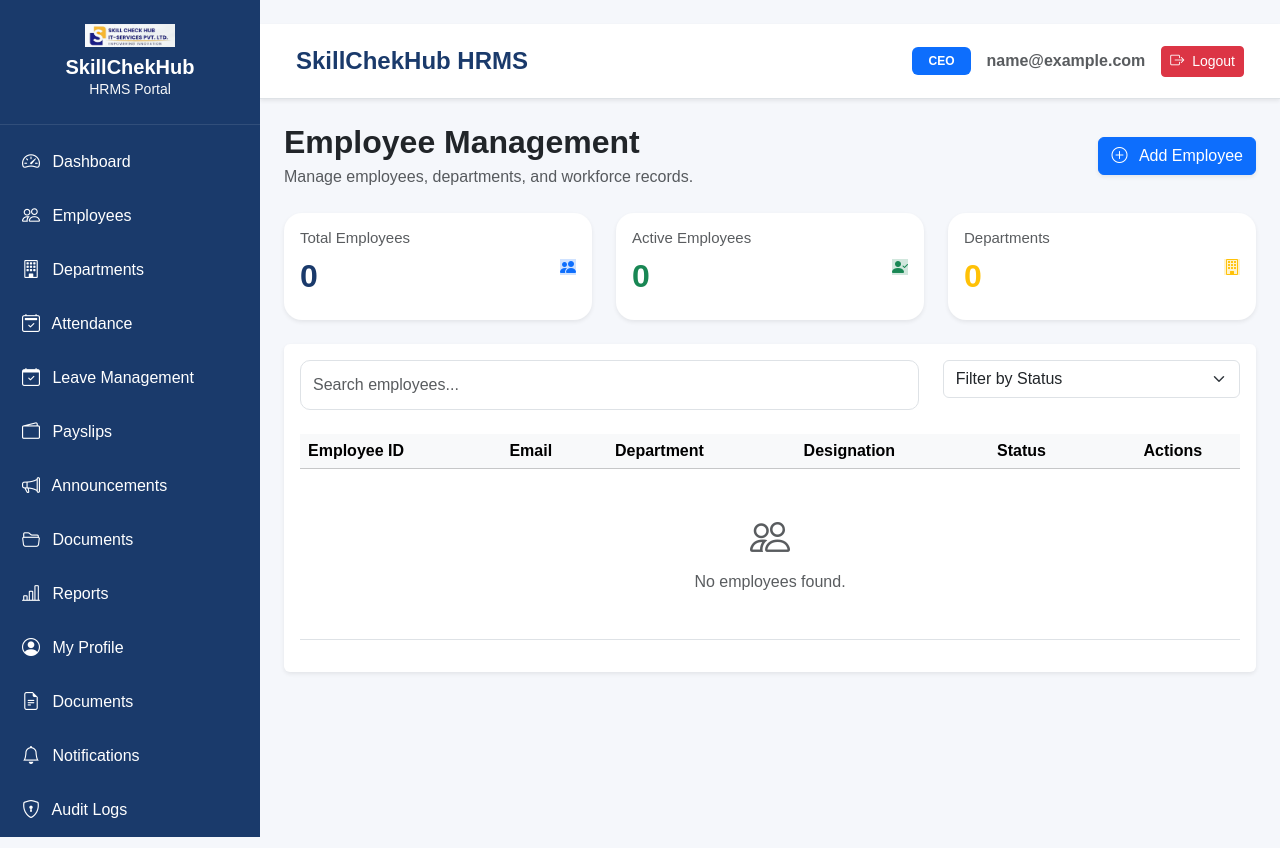
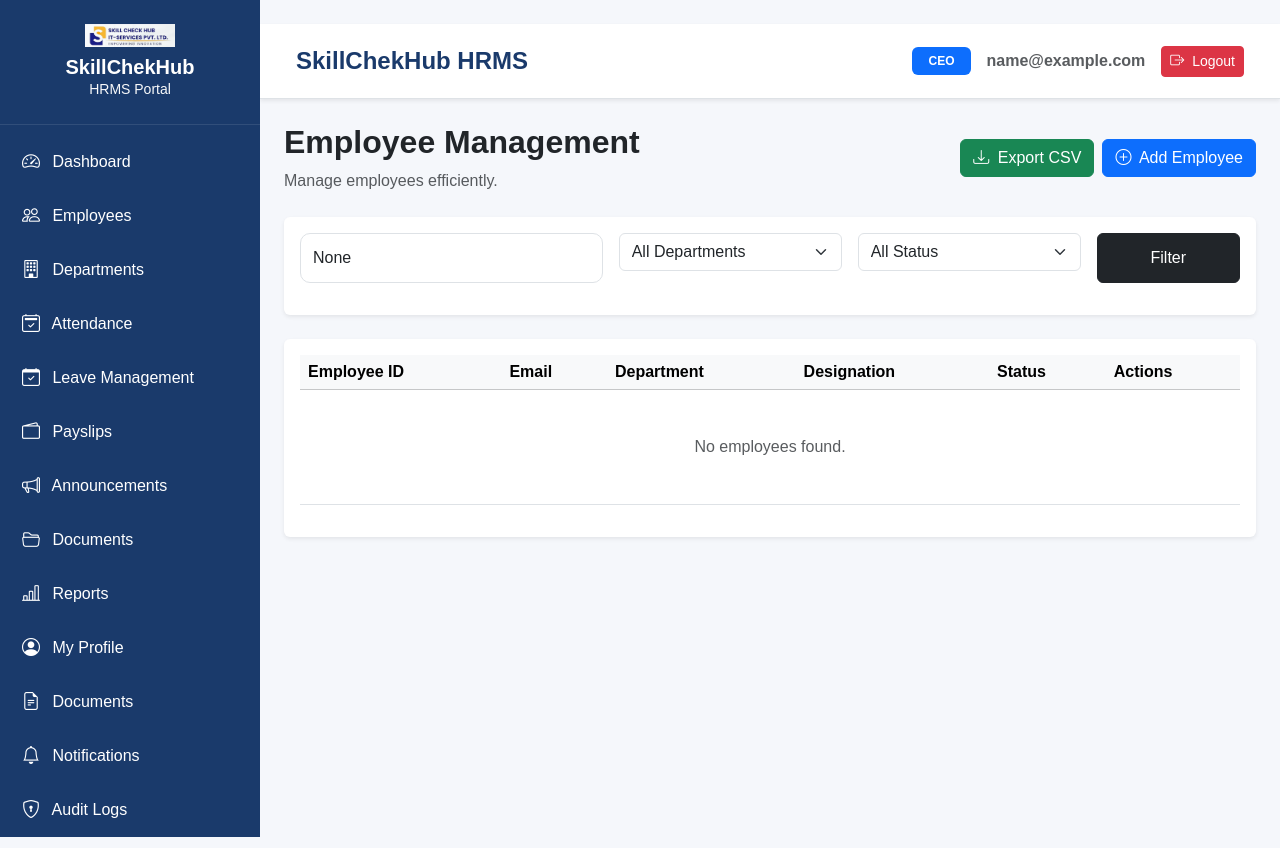
Before and after one commit to rahul4018/ABC-HRMS-Portal, a Django app: page /employees/ in a window 1280 px wide. Run offline with Django 5.2, Linux system fonts and the light colour scheme; the visitor is signed in with stand-in values (Sample User, id 1); data comes from the database, SQL or seed files in the repository; data that the repository does not hold is empty.

Commit message:
Implemented employee search, filters, CSV export, and document management

```diff
--- a/apps/employees/urls.py
+++ b/apps/employees/urls.py
@@ -1,6 +1,11 @@
 from django.urls import path
 
 from .views import (
+
+    # ==========================================
+    # EMPLOYEE
+    # ==========================================
+
     employee_list,
     employee_detail,
     employee_add,
@@ -8,13 +13,55 @@ from .views import (
     employee_delete,
     my_profile,
 
+    # ==========================================
+    # DEPARTMENTS
+    # ==========================================
+
     department_list,
     department_add,
     department_edit,
     department_delete,
 
+    # ==========================================
+    # PAYSLIPS
+    # ==========================================
+
     payslip_list,
     payslip_detail,
+    download_payslip_pdf,
+
+    # ==========================================
+    # ATTENDANCE
+    # ==========================================
+
+    attendance_list,
+    mark_attendance,
+
+    # ==========================================
+    # ANNOUNCEMENTS
+    # ==========================================
+
+    announcement_list,
+
+    # ==========================================
+    # REPORTS
+    # ==========================================
+
+    reports_dashboard,
+
+    # ==========================================
+    # DOCUMENTS
+    # ==========================================
+
+    document_list,
+    upload_document,
+    delete_document,
+
+    # ==========================================
+    # EXPORTS
+    # ==========================================
+
+    export_employees_csv,
 )
 
 urlpatterns = [
@@ -33,6 +80,12 @@ urlpatterns = [
         'add/',
         employee_add,
         name='employee_add'
+    ),
+
+    path(
+        'export/csv/',
+        export_employees_csv,
+        name='export_employees_csv'
     ),
 
     path(
@@ -107,4 +160,68 @@ urlpatterns = [
         name='payslip_detail'
     ),
 
+    path(
+        'payslips/<int:pk>/pdf/',
+        download_payslip_pdf,
+        name='download_payslip_pdf'
+    ),
+
+    # ==========================================
+    # ATTENDANCE URLS
+    # ==========================================
+
+    path(
+        'attendance/',
+        attendance_list,
+        name='attendance_list'
+    ),
+
+    path(
+        'attendance/mark/',
+        mark_attendance,
+        name='mark_attendance'
+    ),
+
+    # ==========================================
+    # ANNOUNCEMENT URLS
+    # ==========================================
+
+    path(
+        'announcements/',
+        announcement_list,
+        name='announcement_list'
+    ),
+
+    # ==========================================
+    # REPORTS URLS
+    # ==========================================
+
+    path(
+        'reports/',
+        reports_dashboard,
+        name='reports_dashboard'
+    ),
+
+    # ==========================================
+    # DOCUMENT URLS
+    # ==========================================
+
+    path(
+        'documents/',
+        document_list,
+        name='document_list'
+    ),
+
+    path(
+        'documents/upload/',
+        upload_document,
+        name='upload_document'
+    ),
+
+    path(
+        'documents/<int:pk>/delete/',
+        delete_document,
+        name='delete_document'
+    ),
+
 ]
--- a/apps/employees/views.py
+++ b/apps/employees/views.py
@@ -1,3 +1,5 @@
+import csv
+
 from datetime import date
 from datetime import datetime
 
@@ -11,14 +13,13 @@ from django.contrib import messages
 
 from django.contrib.auth.decorators import login_required
 
-from django.db.models import Count
+from django.db.models import Count, Q
 
 from django.http import HttpResponse
 
 from reportlab.pdfgen import canvas
 
 from apps.leave.models import Leave
-
 from apps.payslips.models import Payslip
 
 from .models import (
@@ -52,6 +53,14 @@ def dashboard(request):
 
     total_announcements = Announcement.objects.count()
 
+    active_employees = Employee.objects.filter(
+        status='ACTIVE'
+    ).count()
+
+    pending_leaves = Leave.objects.filter(
+        status='PENDING'
+    ).count()
+
     context = {
 
         'total_employees': total_employees,
@@ -61,6 +70,10 @@ def dashboard(request):
         'total_attendance': total_attendance,
 
         'total_announcements': total_announcements,
+
+        'active_employees': active_employees,
+
+        'pending_leaves': pending_leaves,
     }
 
     return render(
@@ -83,8 +96,55 @@ def employee_list(request):
         'department'
     ).all()
 
+    search_query = request.GET.get(
+        'search'
+    )
+
+    department_filter = request.GET.get(
+        'department'
+    )
+
+    status_filter = request.GET.get(
+        'status'
+    )
+
+    if search_query:
+
+        employees = employees.filter(
+
+            Q(user__email__icontains=search_query) |
+
+            Q(employee_id__icontains=search_query) |
+
+            Q(designation__icontains=search_query)
+
+        )
+
+    if department_filter:
+
+        employees = employees.filter(
+            department__id=department_filter
+        )
+
+    if status_filter:
+
+        employees = employees.filter(
+            status=status_filter
+        )
+
+    departments = Department.objects.all()
+
     context = {
-        'employees': employees
+
+        'employees': employees,
+
+        'departments': departments,
+
+        'search_query': search_query,
+
+        'department_filter': department_filter,
+
+        'status_filter': status_filter,
     }
 
     return render(
@@ -92,6 +152,52 @@ def employee_list(request):
         'employees/list.html',
         context
     )
+
+
+@login_required
+@role_required(['CEO', 'HR_ADMIN'])
+def export_employees_csv(request):
+
+    response = HttpResponse(
+        content_type='text/csv'
+    )
+
+    response[
+        'Content-Disposition'
+    ] = 'attachment; filename="employees.csv"'
+
+    writer = csv.writer(response)
+
+    writer.writerow([
+        'Employee ID',
+        'Email',
+        'Department',
+        'Designation',
+        'Status',
+    ])
+
+    employees = Employee.objects.select_related(
+        'user',
+        'department'
+    ).all()
+
+    for employee in employees:
+
+        writer.writerow([
+
+            employee.employee_id,
+
+            employee.user.email,
+
+            employee.department,
+
+            employee.designation,
+
+            employee.status,
+
+        ])
+
+    return response
 
 
 @login_required
@@ -391,7 +497,10 @@ def payslip_list(request):
 
     if request.user.role in ['CEO', 'HR_ADMIN']:
 
-        payslips = Payslip.objects.all()
+        payslips = Payslip.objects.select_related(
+            'employee',
+            'employee__user'
+        ).all()
 
     else:
 
@@ -715,6 +824,20 @@ def download_payslip_pdf(request, pk):
         pk=pk
     )
 
+    if (
+        request.user.role == 'EMPLOYEE'
+        and payslip.employee.user != request.user
+    ):
+
+        messages.error(
+            request,
+            'Access denied.'
+        )
+
+        return redirect(
+            'payslip_list'
+        )
+
     response = HttpResponse(
         content_type='application/pdf'
     )
@@ -752,18 +875,24 @@ def download_payslip_pdf(request, pk):
     pdf.drawString(
         50,
         710,
+        f'Department: {payslip.employee.department}'
+    )
+
+    pdf.drawString(
+        50,
+        680,
         f'Month: {payslip.month}'
     )
 
     pdf.drawString(
         50,
-        680,
+        650,
         f'Year: {payslip.year}'
     )
 
     pdf.drawString(
         50,
-        650,
+        620,
         f'Net Salary: ₹ {payslip.net_salary}'
     )
 
@@ -810,16 +939,12 @@ def document_list(request):
 @login_required
 def upload_document(request):
 
-    # CEO and HR_ADMIN can upload
-    # documents for any employee
     if request.user.role in ['CEO', 'HR_ADMIN']:
 
         employees = Employee.objects.select_related(
             'user'
         ).all()
 
-    # EMPLOYEE can upload only
-    # for themselves
     else:
 
         employees = Employee.objects.filter(
@@ -833,8 +958,6 @@ def upload_document(request):
             id=request.POST.get('employee')
         )
 
-        # Prevent employee from uploading
-        # for another employee
         if (
             request.user.role == 'EMPLOYEE'
             and employee.user != request.user
@@ -849,6 +972,19 @@ def upload_document(request):
                 'document_list'
             )
 
+        file = request.FILES.get('file')
+
+        if not file:
+
+            messages.error(
+                request,
+                'Please select a file.'
+            )
+
+            return redirect(
+                'upload_document'
+            )
+
         EmployeeDocument.objects.create(
 
             employee=employee,
@@ -859,7 +995,7 @@ def upload_document(request):
                 'document_type'
             ),
 
-            file=request.FILES.get('file'),
+            file=file,
 
             uploaded_by=request.user
 
@@ -893,6 +1029,20 @@ def delete_document(request, pk):
         pk=pk
     )
 
+    if (
+        request.user.role == 'EMPLOYEE'
+        and document.employee.user != request.user
+    ):
+
+        messages.error(
+            request,
+            'Access denied.'
+        )
+
+        return redirect(
+            'document_list'
+        )
+
     document.file.delete()
 
     document.delete()
--- a/templates/employees/list.html
+++ b/templates/employees/list.html
@@ -2,187 +2,157 @@
 
 {% block content %}
 
-<!-- Header -->
 <div class="d-flex justify-content-between align-items-center mb-4">
 
     <div>
 
-        <h2 class="fw-bold mb-1">
+        <h2 class="fw-bold">
             Employee Management
         </h2>
 
         <p class="text-muted mb-0">
-            Manage employees, departments, and workforce records.
+            Manage employees efficiently.
         </p>
 
     </div>
 
-    {% if request.user.role == 'CEO' or request.user.role == 'HR' %}
+    <div class="d-flex gap-2">
 
-    <a href="{% url 'employee_add' %}"
-       class="btn btn-primary shadow-sm">
+        <a href="{% url 'export_employees_csv' %}"
+           class="btn btn-success">
 
-        <i class="bi bi-plus-circle me-2"></i>
+            <i class="bi bi-download me-1"></i>
+
+            Export CSV
+
+        </a>
+
+        <a href="/employees/add/"
+           class="btn btn-primary">
+
+            <i class="bi bi-plus-circle me-1"></i>
 
             Add Employee
 
         </a>
 
-    {% endif %}
-
-</div>
-
-<!-- Stats Cards -->
-<div class="row mb-4">
-
-    <div class="col-md-4">
-
-        <div class="card border-0 shadow-sm dashboard-card">
-
-            <div class="card-body">
-
-                <div class="d-flex justify-content-between align-items-center">
-
-                    <div>
-
-                        <h6 class="text-muted">
-                            Total Employees
-                        </h6>
-
-                        <h2 class="fw-bold">
-                            {{ employees.count }}
-                        </h2>
-
-                    </div>
-
-                    <div class="icon-circle bg-primary-subtle">
-
-                        <i class="bi bi-people-fill text-primary"></i>
-
     </div>
 
 </div>
 
-            </div>
+<!-- SEARCH & FILTERS -->
+
+<div class="card border-0 shadow-sm mb-4">
+
+    <div class="card-body">
+
+        <form method="GET">
+
+            <div class="row g-3">
+
+                <!-- Search -->
+
+                <div class="col-md-4">
+
+                    <input type="text"
+                           name="search"
+                           class="form-control"
+                           placeholder="Search by email..."
+                           value="{{ search_query }}">
 
                 </div>
 
-    </div>
+                <!-- Department -->
 
-    <div class="col-md-4">
+                <div class="col-md-3">
 
-        <div class="card border-0 shadow-sm dashboard-card">
+                    <select name="department"
+                            class="form-select">
 
-            <div class="card-body">
+                        <option value="">
+                            All Departments
+                        </option>
 
-                <div class="d-flex justify-content-between align-items-center">
+                        {% for department in departments %}
 
-                    <div>
+                        <option value="{{ department.id }}"
+                            {% if department_filter == department.id|stringformat:"s" %}
+                                selected
+                            {% endif %}>
 
-                        <h6 class="text-muted">
-                            Active Employees
-                        </h6>
+                            {{ department.name }}
 
-                        <h2 class="fw-bold text-success">
+                        </option>
 
-                            {{ employees|length }}
+                        {% endfor %}
 
-                        </h2>
+                    </select>
 
                 </div>
 
-                    <div class="icon-circle bg-success-subtle">
+                <!-- Status -->
 
-                        <i class="bi bi-person-check-fill text-success"></i>
+                <div class="col-md-3">
 
-                    </div>
+                    <select name="status"
+                            class="form-select">
 
-                </div>
-
-            </div>
-
-        </div>
-
-    </div>
-
-    <div class="col-md-4">
-
-        <div class="card border-0 shadow-sm dashboard-card">
-
-            <div class="card-body">
-
-                <div class="d-flex justify-content-between align-items-center">
-
-                    <div>
-
-                        <h6 class="text-muted">
-                            Departments
-                        </h6>
-
-                        <h2 class="fw-bold text-warning">
-                            {{ employees.count }}
-                        </h2>
-
-                    </div>
-
-                    <div class="icon-circle bg-warning-subtle">
-
-                        <i class="bi bi-building text-warning"></i>
-
-                    </div>
-
-                </div>
-
-            </div>
-
-        </div>
-
-    </div>
-
-</div>
-
-<!-- Employee Table -->
-<div class="card border-0 shadow-sm">
-
-    <div class="card-body">
-
-        <!-- Search & Filter -->
-        <div class="row mb-4">
-
-            <div class="col-md-8">
-
-                <input type="text"
-                       class="form-control"
-                       placeholder="Search employees...">
-
-            </div>
-
-            <div class="col-md-4">
-
-                <select class="form-select">
-
-                    <option>
-                        Filter by Status
+                        <option value="">
+                            All Status
                         </option>
 
-                    <option>
+                        <option value="ACTIVE"
+                            {% if status_filter == 'ACTIVE' %}
+                                selected
+                            {% endif %}>
+
                             Active
+
                         </option>
 
-                    <option>
+                        <option value="INACTIVE"
+                            {% if status_filter == 'INACTIVE' %}
+                                selected
+                            {% endif %}>
+
                             Inactive
+
                         </option>
 
                     </select>
 
                 </div>
 
+                <!-- Button -->
+
+                <div class="col-md-2 d-grid">
+
+                    <button type="submit"
+                            class="btn btn-dark">
+
+                        Filter
+
+                    </button>
+
                 </div>
 
-        <!-- Table -->
+            </div>
+
+        </form>
+
+    </div>
+
+</div>
+
+<!-- EMPLOYEE TABLE -->
+
+<div class="card border-0 shadow-sm">
+
+    <div class="card-body">
+
         <div class="table-responsive">
 
-            <table class="table align-middle table-hover">
+            <table class="table table-hover align-middle">
 
                 <thead class="table-light">
 
@@ -193,7 +163,7 @@
                         <th>Department</th>
                         <th>Designation</th>
                         <th>Status</th>
-                        <th class="text-center">Actions</th>
+                        <th>Actions</th>
 
                     </tr>
 
@@ -207,9 +177,7 @@
 
                         <td>
 
-                            <span class="fw-semibold">
                             {{ employee.employee_id }}
-                            </span>
 
                         </td>
 
@@ -221,17 +189,7 @@
 
                         <td>
 
-                            {% if employee.department %}
-
                             {{ employee.department }}
-
-                            {% else %}
-
-                                <span class="text-muted">
-                                    Not Assigned
-                                </span>
-
-                            {% endif %}
 
                         </td>
 
@@ -263,39 +221,25 @@
 
                         </td>
 
-                        <td class="text-center">
+                        <td>
 
-                            <!-- View -->
-                            <a href="{% url 'employee_detail' employee.id %}"
-                               class="btn btn-sm btn-outline-primary">
+                            <div class="d-flex gap-2">
 
-                                <i class="bi bi-eye"></i>
+                                <a href="/employees/{{ employee.id }}/"
+                                   class="btn btn-sm btn-dark">
+
+                                    View
 
                                 </a>
 
-                            {% if request.user.role == 'CEO' or request.user.role == 'HR' %}
+                                <a href="/employees/{{ employee.id }}/edit/"
+                                   class="btn btn-sm btn-primary">
 
-                            <!-- Edit -->
-                            <a href="{% url 'employee_edit' employee.id %}"
-                               class="btn btn-sm btn-outline-warning">
-
-                                <i class="bi bi-pencil-square"></i>
+                                    Edit
 
                                 </a>
 
-                            {% endif %}
-
-                            {% if request.user.role == 'CEO' %}
-
-                            <!-- Delete -->
-                            <a href="{% url 'employee_delete' employee.id %}"
-                               class="btn btn-sm btn-outline-danger">
-
-                                <i class="bi bi-trash"></i>
-
-                            </a>
-
-                            {% endif %}
+                            </div>
 
                         </td>
 
@@ -306,15 +250,9 @@
                     <tr>
 
                         <td colspan="6"
-                            class="text-center py-5">
-
-                            <div class="text-muted">
-
-                                <i class="bi bi-people display-6 d-block mb-3"></i>
+                            class="text-center text-muted py-5">
 
                             No employees found.
-
-                            </div>
 
                         </td>
 
```
Lines whose indentation alone changed are shown as unchanged.
